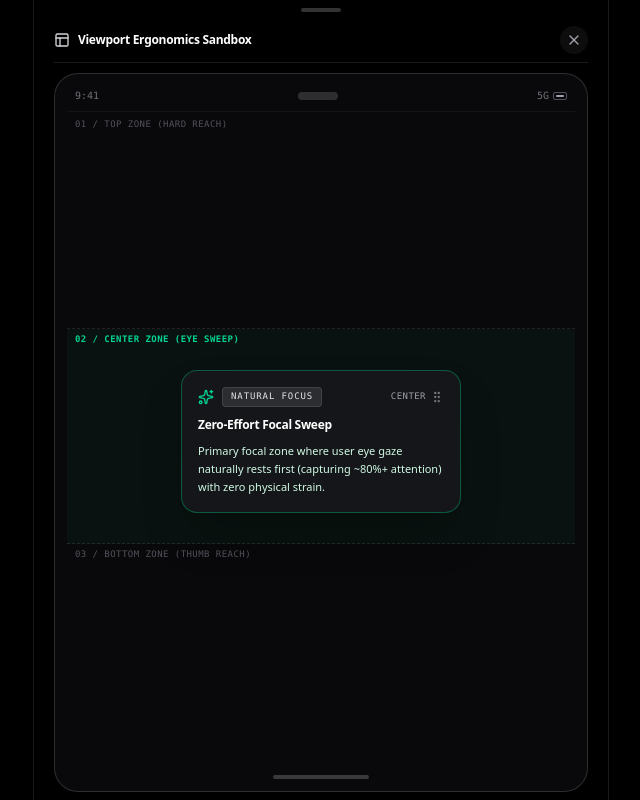
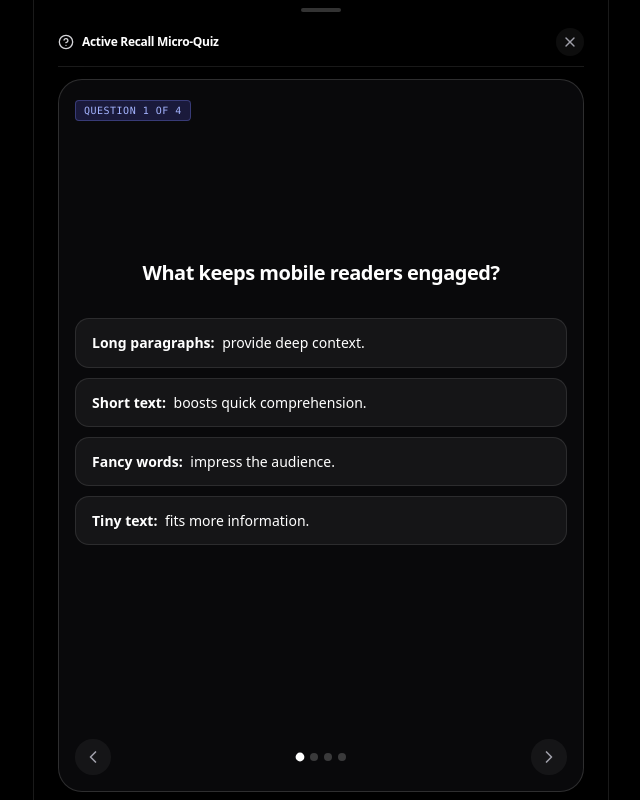
Before and after one commit to qhuydtvt/brief, a React (Vite) app: page / in a window 1280 px wide. Both pictures are taken after a click on the button 640 px from the left and 443 px from the top of the page. Shown: the whole page, without its empty margins (319-959 px from the left). Built offline with nearby package versions, Linux system fonts and the light colour scheme.

Commit message:
feat(slide): enhance SlideTestToRemember with bottom drawer micro-quizzes, natural questions, and bold front-loaded keywords

```diff
--- a/src/entities/slide/ui/custom/SlideTestToRemember.tsx
+++ b/src/entities/slide/ui/custom/SlideTestToRemember.tsx
@@ -1,18 +1,87 @@
-import { useState, useEffect } from "react";
+import { useState } from "react";
+import { createPortal } from "react-dom";
 import type { SlideItem } from "../../model/types";
+import { ChevronRight, ChevronLeft, Brain, X, ArrowUpRight, HelpCircle } from "lucide-react";
+
+interface Quiz {
+  id: string;
+  question: string;
+  options: { id: string; boldText: string; restText: string; isCorrect: boolean }[];
+  explanation: string;
+}
+
+const QUIZZES: Quiz[] = [
+  {
+    id: "q1",
+    question: "What keeps mobile readers engaged?",
+    options: [
+      { id: "a", boldText: "Long paragraphs:", restText: " provide deep context.", isCorrect: false },
+      { id: "b", boldText: "Short text:", restText: " boosts quick comprehension.", isCorrect: true },
+      { id: "c", boldText: "Fancy words:", restText: " impress the audience.", isCorrect: false },
+      { id: "d", boldText: "Tiny text:", restText: " fits more information.", isCorrect: false },
+    ],
+    explanation: "Keep it brief to match short mobile attention spans.",
+  },
+  {
+    id: "q2",
+    question: "Where do high-impact words belong?",
+    options: [
+      { id: "a", boldText: "Middle section:", restText: " hides them carefully.", isCorrect: false },
+      { id: "b", boldText: "The end:", restText: " builds up suspense.", isCorrect: false },
+      { id: "c", boldText: "Very beginning:", restText: " grabs scanning eyes first.", isCorrect: true },
+      { id: "d", boldText: "Random spots:", restText: " surprises the reader.", isCorrect: false },
+    ],
+    explanation: "Start strong because mobile readers scan left-to-right quickly.",
+  },
+  {
+    id: "q3",
+    question: "What should visuals and audio do?",
+    options: [
+      { id: "a", boldText: "Repeat text:", restText: " say the exact same thing.", isCorrect: false },
+      { id: "b", boldText: "Distract users:", restText: " look cool but confusing.", isCorrect: false },
+      { id: "c", boldText: "Replace text:", restText: " show rather than tell.", isCorrect: true },
+      { id: "d", boldText: "Auto-play sound:", restText: " blast audio unexpectedly.", isCorrect: false },
+    ],
+    explanation: "Show concepts visually to save screen space and reading time.",
+  },
+  {
+    id: "q4",
+    question: "Why personalize your content?",
+    options: [
+      { id: "a", boldText: "Formal tone:", restText: " sounds highly professional.", isCorrect: false },
+      { id: "b", boldText: "Broad appeal:", restText: " talks to everyone loosely.", isCorrect: false },
+      { id: "c", boldText: "Data collection:", restText: " tracks user behavior.", isCorrect: false },
+      { id: "d", boldText: "Direct connection:", restText: " user feels spoken to.", isCorrect: true },
+    ],
+    explanation: "Use 'you' to instantly grab the user's focus.",
+  },
+];
 
 export function SlideTestToRemember({ slide: _slide }: { slide: SlideItem }) {
-  const [selectedAnswer, setSelectedAnswer] = useState<string | null>(null);
+  const [isDrawerOpen, setIsDrawerOpen] = useState(false);
+  const [currentIndex, setCurrentIndex] = useState(0);
+  const [selectedOptionId, setSelectedOptionId] = useState<string | null>(null);
 
-  useEffect(() => {
-    if (selectedAnswer === "incorrect") {
-      const timer = setTimeout(() => setSelectedAnswer(null), 1000);
-      return () => clearTimeout(timer);
-    }
-  }, [selectedAnswer]);
+  const activeQuiz = QUIZZES[currentIndex];
+  const isAnswered = selectedOptionId !== null;
+
+  const handleSelect = (optionId: string) => {
+    setSelectedOptionId(optionId);
+  };
+
+  const handleNext = () => {
+    setSelectedOptionId(null);
+    setCurrentIndex((prev) => (prev + 1) % QUIZZES.length);
+  };
+
+  const handlePrev = () => {
+    setSelectedOptionId(null);
+    setCurrentIndex((prev) => (prev - 1 + QUIZZES.length) % QUIZZES.length);
+  };
 
   return (
-    <div className="h-auto w-full flex flex-col justify-start items-center p-2 text-center gap-3 select-none min-h-0">
+    <div className="relative h-auto w-full flex flex-col justify-start items-center p-2 text-center gap-3.5 select-none min-h-0">
+      {/* Base Slide View Header (Standardized sizing) */}
       <div className="space-y-1 max-w-xs shrink-0">
         <h3 className="text-xl font-bold text-white tracking-tight">Test to Remember</h3>
         <p className="text-xs text-white/70 font-medium leading-relaxed">
@@ -20,37 +89,159 @@ export function SlideTestToRemember({ slide: _slide }: { slide: SlideItem }) {
         </p>
       </div>
 
-      <div className="w-full flex flex-col items-center justify-start gap-2 h-auto">
-          <div className="flex flex-col items-center justify-center w-full space-y-2">
-      <div className="text-center space-y-2">
-        <h3 className="text-xl font-bold text-white">Quick Quiz</h3>
-        <p className="text-sm text-white/70">What is the capital of France?</p>
+      {/* Standardized Minimalist CTA Card */}
+      <div className="w-full">
+        <button
+          type="button"
+          onClick={() => setIsDrawerOpen(true)}
+          className="group relative w-full bg-white/[0.04] hover:bg-white/[0.08] border border-white/10 hover:border-white/20 active:scale-[0.98] text-white p-3.5 rounded-2xl transition-all duration-300 flex items-center gap-3 cursor-pointer outline-none text-left overflow-hidden shadow-lg backdrop-blur-md"
+        >
+          {/* Icon Badge */}
+          <div className="w-9 h-9 rounded-xl bg-white/10 border border-white/10 text-white flex items-center justify-center shrink-0 group-hover:bg-white/20 transition-colors duration-200">
+            <Brain className="w-4.5 h-4.5 text-white/90 group-hover:scale-110 transition-transform duration-200" />
           </div>
 
-      <div className="flex flex-col gap-2 w-full max-w-[240px]">
+          {/* Typography */}
+          <div className="flex-1 min-w-0">
+            <div className="flex items-center gap-1.5">
+              <h4 className="text-xs font-semibold text-white tracking-tight leading-snug">
+                Test Your Recall
+              </h4>
+              <ArrowUpRight className="w-3.5 h-3.5 text-zinc-400 group-hover:text-white transition-colors duration-200" />
+            </div>
+            <p className="text-[10px] text-zinc-400 leading-tight mt-0.5 font-normal">
+              Interactive micro-quizzes testing active recall
+            </p>
+          </div>
+        </button>
+      </div>
+
+      {/* Drawer Overlay (Portaled to document.body like SlideDesignForPortrait) */}
+      {isDrawerOpen &&
+        typeof document !== "undefined" &&
+        createPortal(
+          <div className="fixed inset-0 z-50 bg-black/90 backdrop-blur-md flex flex-col justify-end p-0 overflow-hidden animate-in fade-in duration-200">
+            {/* Backdrop click to close */}
+            <div className="absolute inset-0 -z-10" onClick={() => setIsDrawerOpen(false)} />
+
+            {/* Drawer container */}
+            <div
+              className="relative w-full h-dvh max-w-xl mx-auto bg-black border-x border-white/10 flex flex-col pt-[max(0.5rem,env(safe-area-inset-top))] pb-[max(0.5rem,env(safe-area-inset-bottom))] px-4 sm:px-6 gap-3 animate-in slide-in-from-bottom duration-300 overflow-hidden"
+              onClick={(e) => e.stopPropagation()}
+            >
+              {/* Header Handle Bar */}
+              <div className="w-10 h-1 bg-white/20 rounded-full mx-auto shrink-0 mb-1" />
+
+              {/* Drawer Header Row */}
+              <div className="flex items-center justify-between shrink-0 pb-2.5 border-b border-white/10">
+                <div className="flex items-center gap-2">
+                  <HelpCircle className="w-4 h-4 text-zinc-300" />
+                  <h4 className="text-xs font-semibold text-white tracking-tight">Active Recall Micro-Quiz</h4>
+                </div>
                 <button
-          onClick={() => setSelectedAnswer("incorrect")}
-          className={`w-full py-1.5 rounded-xl text-sm font-bold transition-all active:scale-95 ${
-            selectedAnswer === "incorrect"
-              ? "bg-red-500/80 text-white animate-shake"
-              : "bg-white/10 text-white hover:bg-white/20"
-          }`}
+                  onClick={() => setIsDrawerOpen(false)}
+                  className="p-1.5 rounded-full bg-white/5 hover:bg-white/15 text-zinc-400 hover:text-white transition-colors cursor-pointer"
+                  aria-label="Close drawer"
                 >
-          Berlin
+                  <X className="w-4 h-4" />
                 </button>
+              </div>
+
+              {/* Main Quiz Area inside Drawer */}
+              <div className="flex-1 min-h-0 w-full bg-zinc-950 border border-white/15 rounded-3xl p-4 flex flex-col justify-between overflow-y-auto no-scrollbar shadow-2xl">
+
+                {/* Top Badge Row */}
+                <div className="w-full text-left shrink-0 mb-2">
+                  <span className="text-[10px] font-mono font-medium tracking-wider text-indigo-300 uppercase px-2 py-0.5 rounded bg-indigo-500/20 border border-indigo-400/30 inline-block">
+                    Question {currentIndex + 1} of {QUIZZES.length}
+                  </span>
+                </div>
+
+                {/* Central Space: Question & Options */}
+                <div className="flex flex-col gap-5 w-full flex-1 justify-center my-auto">
+                  <h3 className="text-xl font-bold text-white tracking-tight leading-snug text-center mb-3 px-2">
+                    {activeQuiz.question}
+                  </h3>
+
+                  <div className="flex flex-col gap-2.5 w-full">
+                    {activeQuiz.options.map((option) => {
+                      const isSelected = selectedOptionId === option.id;
+                      let btnStyle = "bg-white/5 hover:bg-white/15 border-white/10 text-white";
+                      let restTextStyle = "text-white";
+
+                      if (isAnswered) {
+                        if (option.isCorrect) {
+                          btnStyle = "bg-emerald-500/20 border-emerald-400/60 text-emerald-100 font-semibold";
+                          restTextStyle = "text-emerald-100";
+                        } else if (isSelected) {
+                          btnStyle = "bg-rose-500/20 border-rose-400/60 text-rose-100 font-semibold animate-shake";
+                          restTextStyle = "text-rose-100";
+                        } else {
+                          btnStyle = "bg-white/5 border-white/5 text-white/50";
+                          restTextStyle = "text-white/50";
+                        }
+                      }
+
+                      return (
                         <button
-          onClick={() => setSelectedAnswer("correct")}
-          className={`w-full py-1.5 rounded-xl text-sm font-bold transition-all active:scale-95 ${
-            selectedAnswer === "correct"
-              ? "bg-green-500/80 text-white"
-              : "bg-white/10 text-white hover:bg-white/20"
-          }`}
+                          key={option.id}
+                          onClick={() => handleSelect(option.id)}
+                          disabled={isAnswered}
+                          className={`w-full py-3.5 px-4 rounded-xl border text-left text-sm leading-snug transition-all active:scale-[0.99] cursor-pointer ${btnStyle}`}
                         >
-          Paris
+                          <strong className="font-bold mr-1">{option.boldText}</strong>
+                          <span className={restTextStyle}>{option.restText}</span>
+                        </button>
+                      );
+                    })}
+                  </div>
+                </div>
+
+                {/* Micro-Explanation & Bottom Navigation */}
+                <div className="w-full shrink-0 pt-2 flex flex-col items-center gap-3 mt-2">
+                  <div className="min-h-[36px] w-full flex items-center justify-center">
+                    {isAnswered && (
+                      <div className="px-3 py-2 bg-emerald-500/10 rounded-xl w-full text-center border border-emerald-500/20 animate-fadeIn">
+                        <p className="text-xs text-emerald-300 font-medium leading-normal">
+                          {activeQuiz.explanation}
+                        </p>
+                      </div>
+                    )}
+                  </div>
+
+                  <div className="flex items-center justify-between w-full">
+                    <button
+                      onClick={handlePrev}
+                      className="p-2 rounded-full text-zinc-400 bg-white/5 hover:text-white hover:bg-white/10 transition-colors cursor-pointer"
+                      aria-label="Previous question"
+                    >
+                      <ChevronLeft className="w-5 h-5" />
+                    </button>
+
+                    <div className="flex gap-1.5">
+                      {QUIZZES.map((_, idx) => (
+                        <div
+                          key={idx}
+                          className={`w-2 h-2 rounded-full transition-colors duration-200 ${idx === currentIndex ? 'bg-white scale-110' : 'bg-white/20'}`}
+                        />
+                      ))}
+                    </div>
+
+                    <button
+                      onClick={handleNext}
+                      className="p-2 rounded-full text-zinc-400 bg-white/5 hover:text-white hover:bg-white/10 transition-colors cursor-pointer"
+                      aria-label="Next question"
+                    >
+                      <ChevronRight className="w-5 h-5" />
                     </button>
                   </div>
                 </div>
+
               </div>
+            </div>
+          </div>,
+          document.body
+        )}
     </div>
   );
 }
```
Lines whose indentation alone changed are shown as unchanged.
